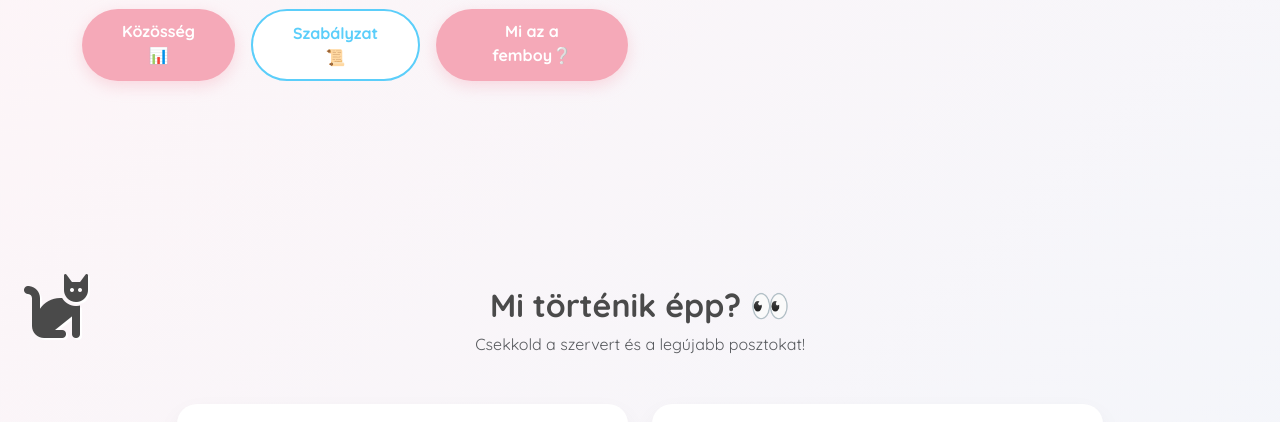
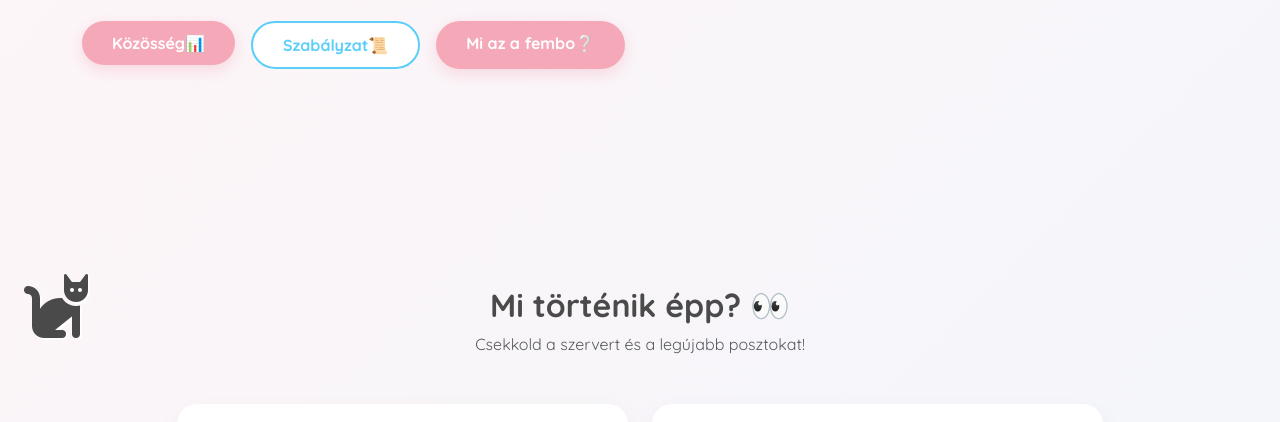
Before and after one commit to dcm-c/catboy, a plain HTML site: page index.html in a window 1280 px wide. Shown: the part 442-864 px from the top of the page. Drawn offline with nearby package versions, Linux system fonts and the light colour scheme; no server answers.

Commit message:
fixhomebuttons(xs,s)

```diff
--- a/index.html
+++ b/index.html
@@ -55,9 +55,11 @@
                     <p class="lead text-muted mb-4">Ez a te biztonságos kis szigeted. Gaming, cuki outfitek, barátok és
                         sok-sok ölelés vár rád!</p>
                     <div class="d-flex gap-3 justify-content-center justify-content-lg-start">
-                        <a href="#social-stats" class="btn btn-primary-custom">Közösség 📊</a>
-                        <a href="rules.html" class="btn btn-secondary-custom">Szabályzat 📜</a>
-                        <a href="fogalom.html" class="btn btn-primary-custom">Mi az a femboy❔</a>
+                        <div class="d-none d-md-block"><a href="#social-stats"
+                                class="btn btn-primary-custom">Közösség📊</a>
+                        </div>
+                        <a href="rules.html" class="btn btn-secondary-custom">Szabályzat📜</a>
+                        <a href="fogalom.html" class="btn btn-primary-custom">Mi az a fembo❔</a>
                     </div>
                 </div>
                 <div class="col-lg-6 text-center">
```
